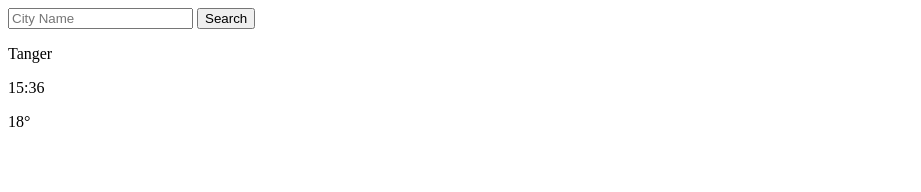
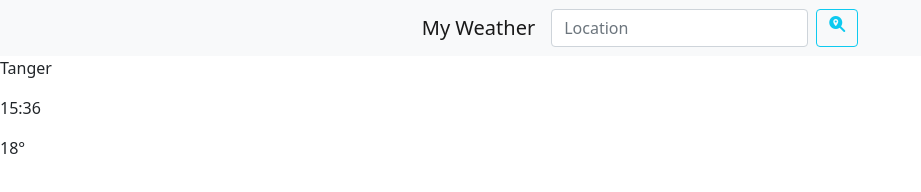
Before and after one commit to maskoul-mohamed/project-8-weather-app, a plain HTML site: page src/index.html in a window 1280 px wide. Shown: the whole page, without its empty margins (0-921 px from the left). Drawn offline with nearby package versions, Linux system fonts and the light colour scheme.

Commit message:
Add Search Nav bar & styles

```diff
--- /dev/null
+++ b/src/css/style.css
@@ -0,0 +1,3 @@
+.btn-outline-info:hover {
+    color: white;
+}
--- a/src/index.html
+++ b/src/index.html
@@ -6,13 +6,24 @@
     <meta http-equiv="X-UA-Compatible" content="IE=edge">
     <meta name="viewport" content="width=device-width, initial-scale=1.0">
     <title>My Weather</title>
-</head>
+    <link href="https://cdn.jsdelivr.net/npm/bootstrap@5.1.3/dist/css/bootstrap.min.css" rel="stylesheet"
+        integrity="sha384-1BmE4kWBq78iYhFldvKuhfTAU6auU8tT94WrHftjDbrCEXSU1oBoqyl2QvZ6jIW3" crossorigin="anonymous">
+    <link rel="stylesheet" href="css/style.css">
+    </head>
 
 <body>
-    <div>
-        <input id="cityInput" type="text" placeholder="City Name">
-        <button onclick="onSearch()">Search</button>
-    </div>
+    <nav class="navbar navbar-light bg-light">
+        <div class="container-fluid d-flex justify-content-center">
+            <a class="navbar-brand">My Weather</a>
+            <form class="d-flex">
+                <input class="form-control me-2" type="search" placeholder="Location" aria-label="Location">
+                <i class="fas fa-search-location btn btn-outline-info "></i>
+
+            </form>
+
+        </div>
+    </nav>
+
     <div class="current_weather">
         <div>
             <p>Tanger</p>
@@ -31,5 +42,6 @@
 <script src="weather.js"></script>
 <script src="weatherManager.js"></script>
 <script src="main.js"></script>
+<script src="https://kit.fontawesome.com/cdf6769bc6.js" crossorigin="anonymous"></script>
 
 </html>
```
Also changed, not shown: src/main.js (line endings or trailing spaces).
